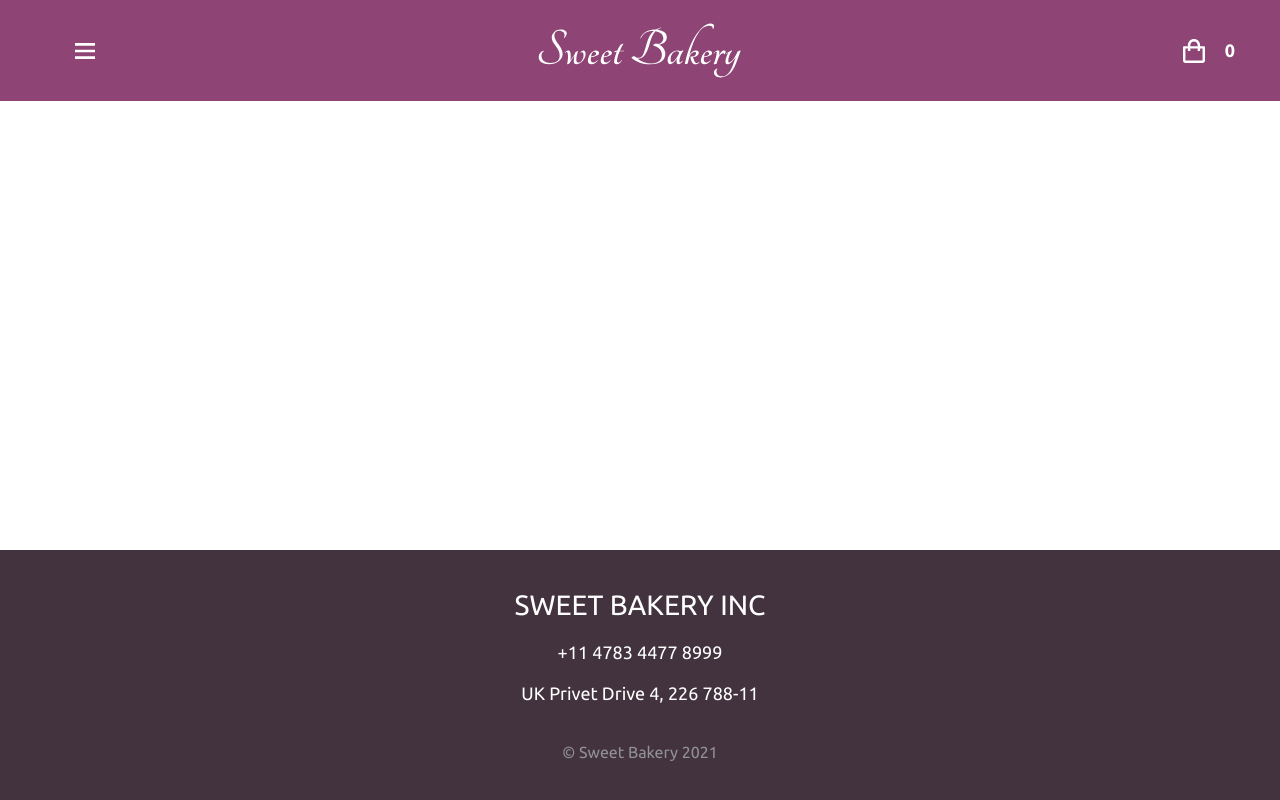
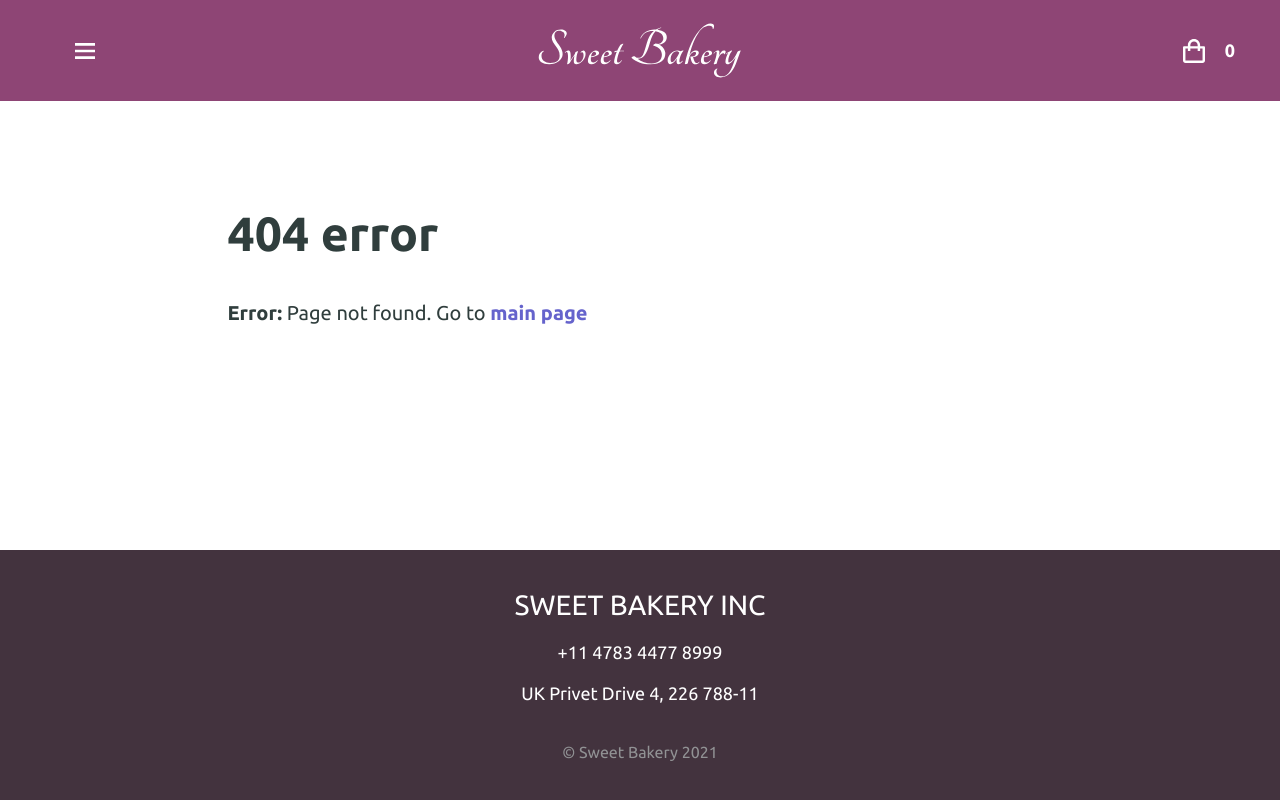
Before and after one commit to maksim4k1/Sweet-Bakery, a React (Create React App) app: page /error/404 in a window 1280 px wide. Built offline with nearby package versions, Linux system fonts and the light colour scheme.

Commit message:
added Error UI component and added content to 404 error page

```diff
--- /dev/null
+++ b/src/components/UI/Error/index.jsx
@@ -0,0 +1,34 @@
+import React from "react";
+import styled from "styled-components";
+import { gap } from "../../../styles/mixins"
+
+const Container = styled.div`
+  display: flex;
+  flex-flow: column;
+  ${gap("40px")}
+`;
+const ErrorTitle = styled.h1`
+  font-size: 48px;
+  font-weight: 700;
+`;
+const ErrorBody = styled.h1`
+  font-size: 20px;
+  & a{
+    color: var(--main-blue);
+    font-weight: 700;
+    &:hover{
+      text-decoration: underline;
+    }
+  }
+`;
+
+function Error({errorCode, body}) {
+  return(
+    <Container>
+      <ErrorTitle>{errorCode} error</ErrorTitle>
+      <ErrorBody><b>Error:</b> {body()}</ErrorBody>
+    </Container>
+  );
+}
+
+export default Error;
--- a/src/pages/errors/404.jsx
+++ b/src/pages/errors/404.jsx
@@ -1,9 +1,16 @@
 import React from "react";
+import { Link } from "react-router-dom";
+import Error from "../../components/UI/Error";
 
 function Error404 () {
   return(
     <div>
-
+      <Error
+        errorCode="404"
+        body={() => (
+            <span>Page not found. Go to <Link to="/">main page</Link></span>
+          )
+        }/>
     </div>
   );
 }
--- a/src/redux/middlewares.js
+++ b/src/redux/middlewares.js
@@ -4,7 +4,6 @@ import { ADD_NEW_ITEM, ADD_PASTRY_TO_BASKET, DELETE_PASTRY, EDIT_PASTRY_VALUE }
 export function getPastryMiddleware({dispatch}){
   return next => {
     return async action => {
-      console.log(next(action))
       if(
         action.type === ADD_PASTRY_TO_BASKET ||
         action.type === EDIT_PASTRY_VALUE ||
```
